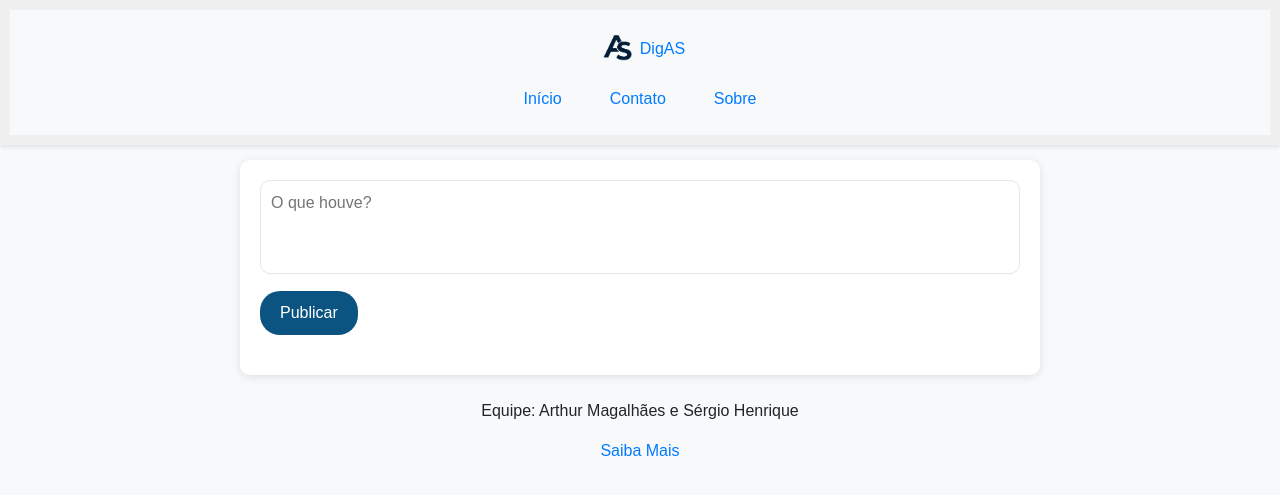
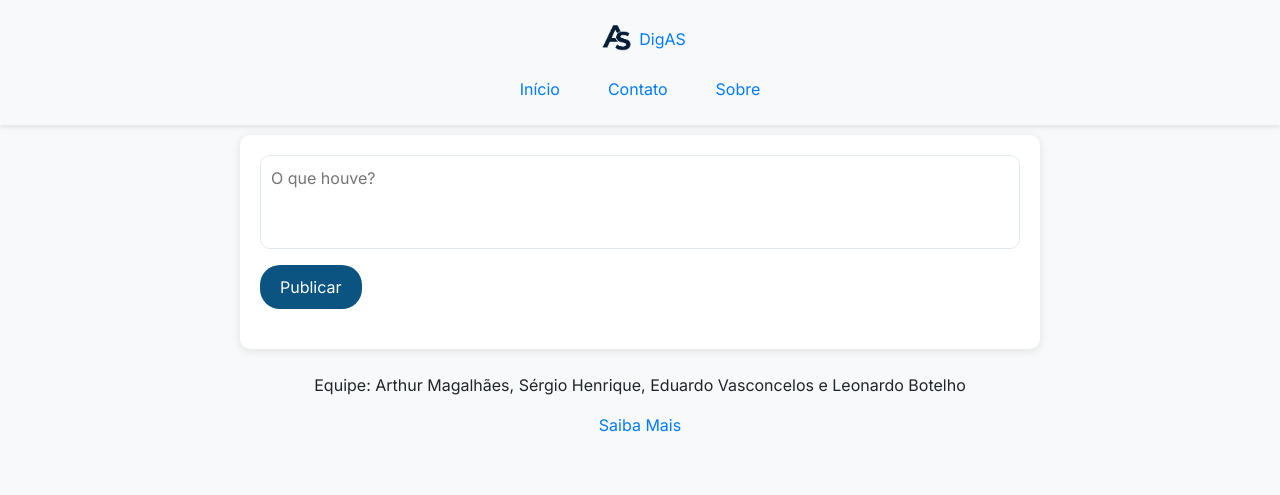
Before and after one commit to oficialarthurmagalhaes/DigAS, a PHP site: page / in a window 1280 px wide. Shown: the top 495 px of the page. Run offline with PHP 8.4, Linux system fonts and the light colour scheme.

Commit message:
Aplicação de fonte INTER em todas as páginas

```diff
--- a/contato.html
+++ b/contato.html
@@ -7,6 +7,10 @@
         <title>Cadastrados</title> <!--Título da página-->
         <link rel="stylesheet" href="css/bootstrap.css">
         <link rel="stylesheet" href="css/style.css">
+        <link rel="preconnect" href="https://fonts.googleapis.com">
+        <link rel="preconnect" href="https://fonts.gstatic.com" crossorigin>
+        <link href="https://fonts.googleapis.com/css2?family=Inter:ital,opsz,wght@0,14..32,100..900;1,14..32,100..900&display=swap" rel="stylesheet">
+
         <script type="text/JavaScript" src="js/script.js"></script>
         <script>
             window.addEventListener("load", criarHeader);
--- a/css/style.css
+++ b/css/style.css
@@ -2,6 +2,7 @@
     margin: 0;
     padding: 0;
     box-sizing: border-box;
+    font-family: "Inter", sans-serif;
   }
 
   body {
@@ -14,8 +15,7 @@
     top: 0;
     left: 0;
     width: 100%;
-    background-color: #f0f0f0; /* Cor de fundo para evitar sobreposição transparente */
-    padding: 10px;
+    background-color: #f7f9fa; /* Cor de fundo para evitar sobreposição transparente */
     box-shadow: 0 2px 5px rgba(0, 0, 0, 0.1); /* Sombra opcional */
     z-index: 1000; /* Ficar acima dos outros elementos */
   }
@@ -26,7 +26,7 @@
     align-items: center;
     max-width: 1200px;
     margin: 0 auto;
-    padding-top: 160px; /* Ajuste conforme a altura real do seu header */
+    padding-top: 135px; /* Ajuste conforme a altura real do seu header */
   }
 
   .feed {
--- a/index.html
+++ b/index.html
@@ -9,6 +9,9 @@
     <!-- Estilos -->
     <link rel="stylesheet" href="css/bootstrap.css">
     <link rel="stylesheet" href="css/style.css">
+    <link rel="preconnect" href="https://fonts.googleapis.com">
+    <link rel="preconnect" href="https://fonts.gstatic.com" crossorigin>
+    <link href="https://fonts.googleapis.com/css2?family=Inter:ital,opsz,wght@0,14..32,100..900;1,14..32,100..900&display=swap" rel="stylesheet">
 
     <!-- Script para carregar cabeçalho e rodapé em todas as páginas -->
     <script type="text/JavaScript" src="js/script.js"></script>
--- a/js/script.js
+++ b/js/script.js
@@ -41,7 +41,7 @@ function criarFooter() {
 
     const FooterHTML = `
         <br>
-        <p>Equipe: Arthur Magalhães e Sérgio Henrique</p>
+        <p>Equipe: Arthur Magalhães, Sérgio Henrique, Eduardo Vasconcelos e Leonardo Botelho</p>
         <a href="">Saiba Mais</a>
     `;
 
--- a/sobre.html
+++ b/sobre.html
@@ -7,6 +7,10 @@
         <title>Sobre</title> <!--Título da página-->
         <link rel="stylesheet" href="css/bootstrap.css">
         <link rel="stylesheet" href="css/style.css">
+        <link rel="preconnect" href="https://fonts.googleapis.com">
+        <link rel="preconnect" href="https://fonts.gstatic.com" crossorigin>
+        <link href="https://fonts.googleapis.com/css2?family=Inter:ital,opsz,wght@0,14..32,100..900;1,14..32,100..900&display=swap" rel="stylesheet">
+
         <script type="text/JavaScript" src="js/script.js"></script>
         <script>
             window.addEventListener("load", criarHeader);
```
